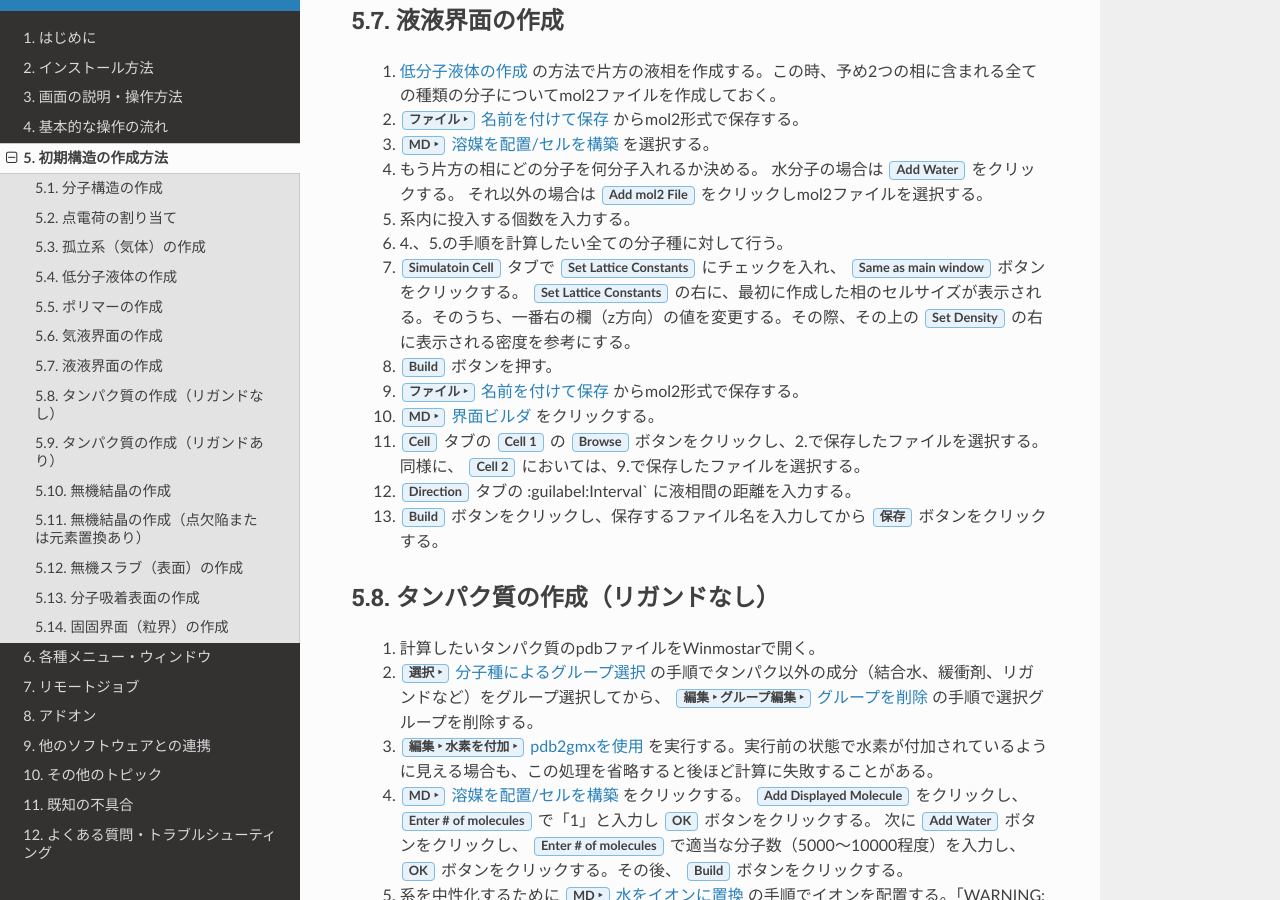
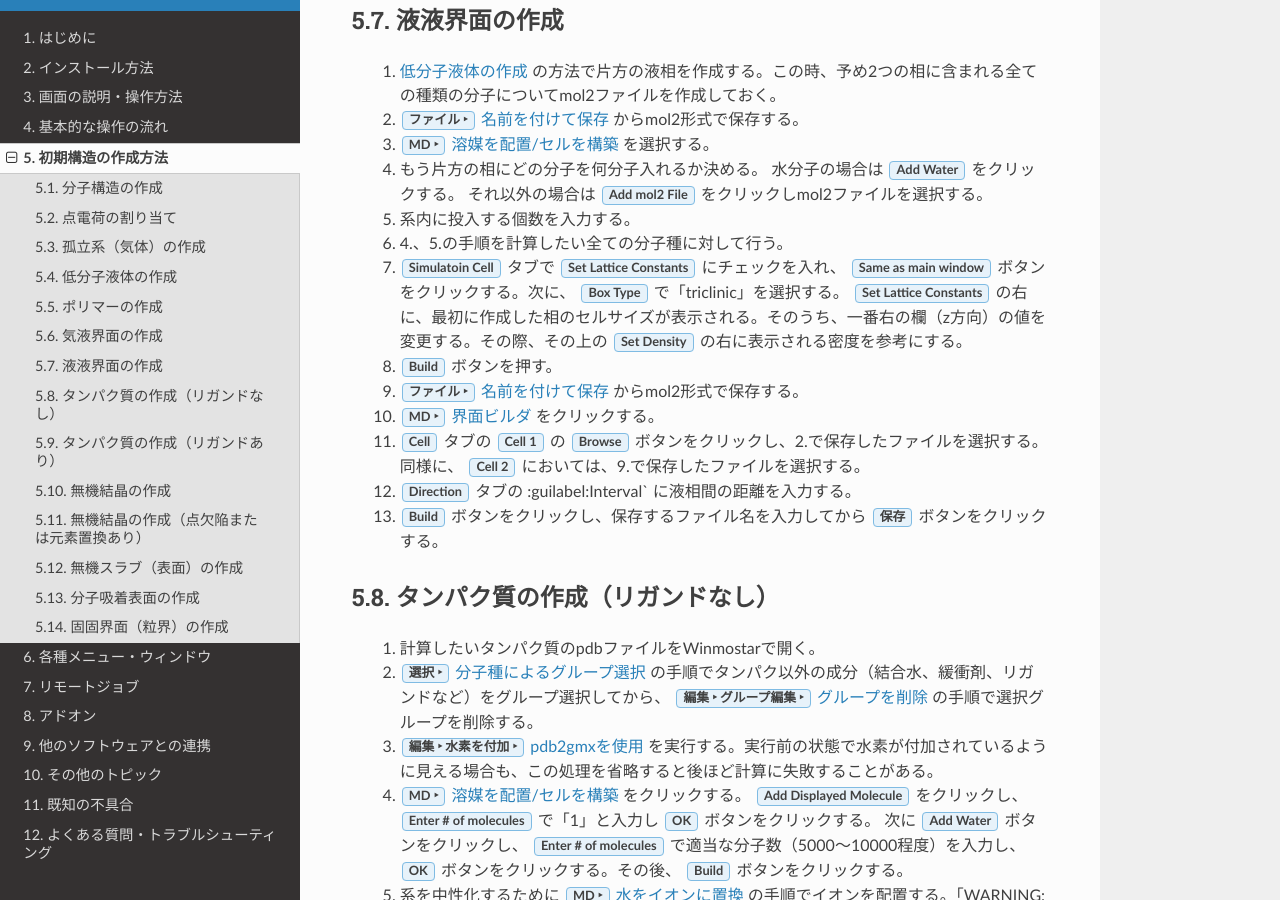
Before and after one commit to X-Ability/winmostar_doc, a Sphinx documentation site: the page built from source/operation/createsystem.rst, in a window 1280 px wide and 900 px high, scrolled down 3739 px. Built offline with Sphinx 7.4.7 and the Read the Docs theme 2.0.0, drawn with Linux system fonts in a browser that asks for light colours.

Commit message:
初期構造作成微修正

```diff
--- a/source/operation/createsystem.rst
+++ b/source/operation/createsystem.rst
@@ -174,7 +174,7 @@
 
    6. 4.、5.の手順を計算したい全ての分子種に対して行う。
 
-   7. :guilabel:`Simulatoin Cell` タブで :guilabel:`Set Lattice Constants` にチェックを入れ、 :guilabel:`Same as main window` ボタンをクリックする。 :guilabel:`Set Lattice Constants` の右に、最初に作成した相のセルサイズが表示される。そのうち、一番右の欄（z方向）の値を変更する。その際、その上の :guilabel:`Set Density` の右に表示される密度を参考にする。
+   7. :guilabel:`Simulatoin Cell` タブで :guilabel:`Set Lattice Constants` にチェックを入れ、 :guilabel:`Same as main window` ボタンをクリックする。次に、 :guilabel:`Box Type` で「triclinic」を選択する。 :guilabel:`Set Lattice Constants` の右に、最初に作成した相のセルサイズが表示される。そのうち、一番右の欄（z方向）の値を変更する。その際、その上の :guilabel:`Set Density` の右に表示される密度を参考にする。
 
    8. :guilabel:`Build` ボタンを押す。
 
```
